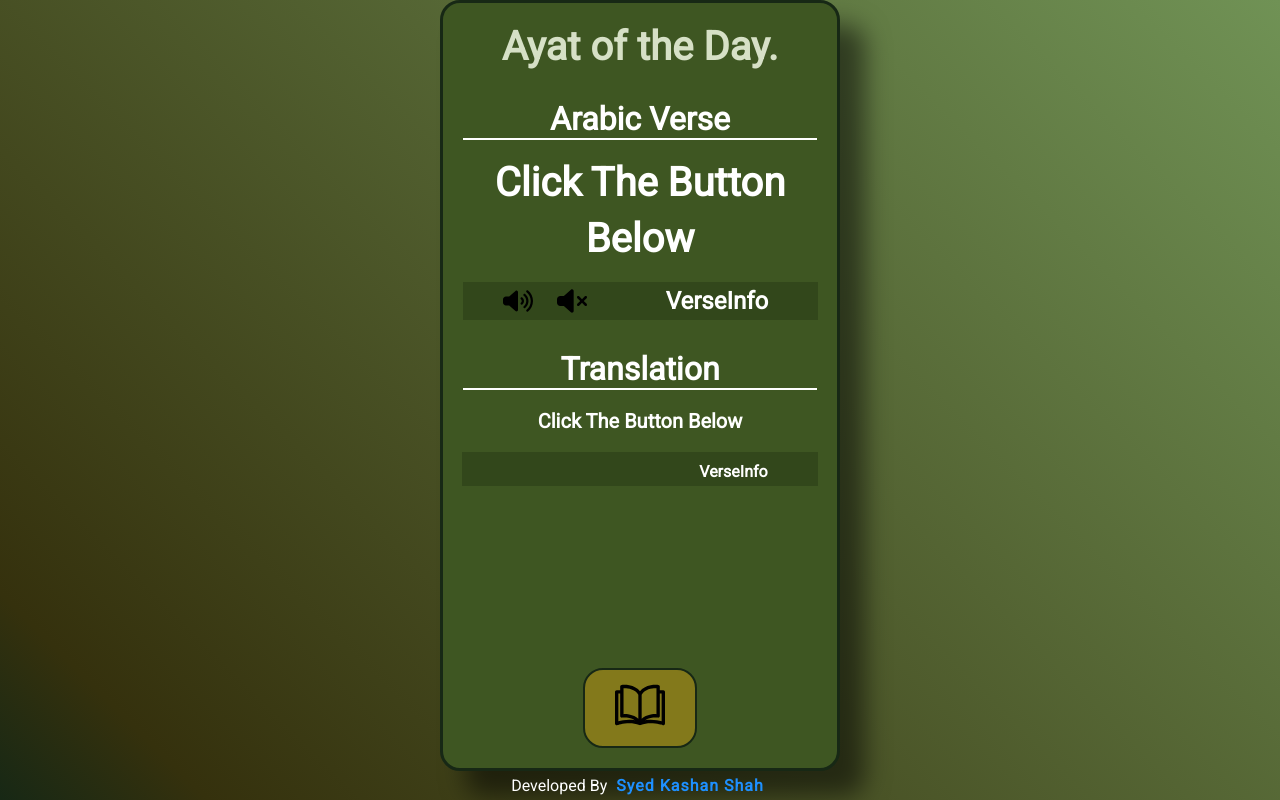
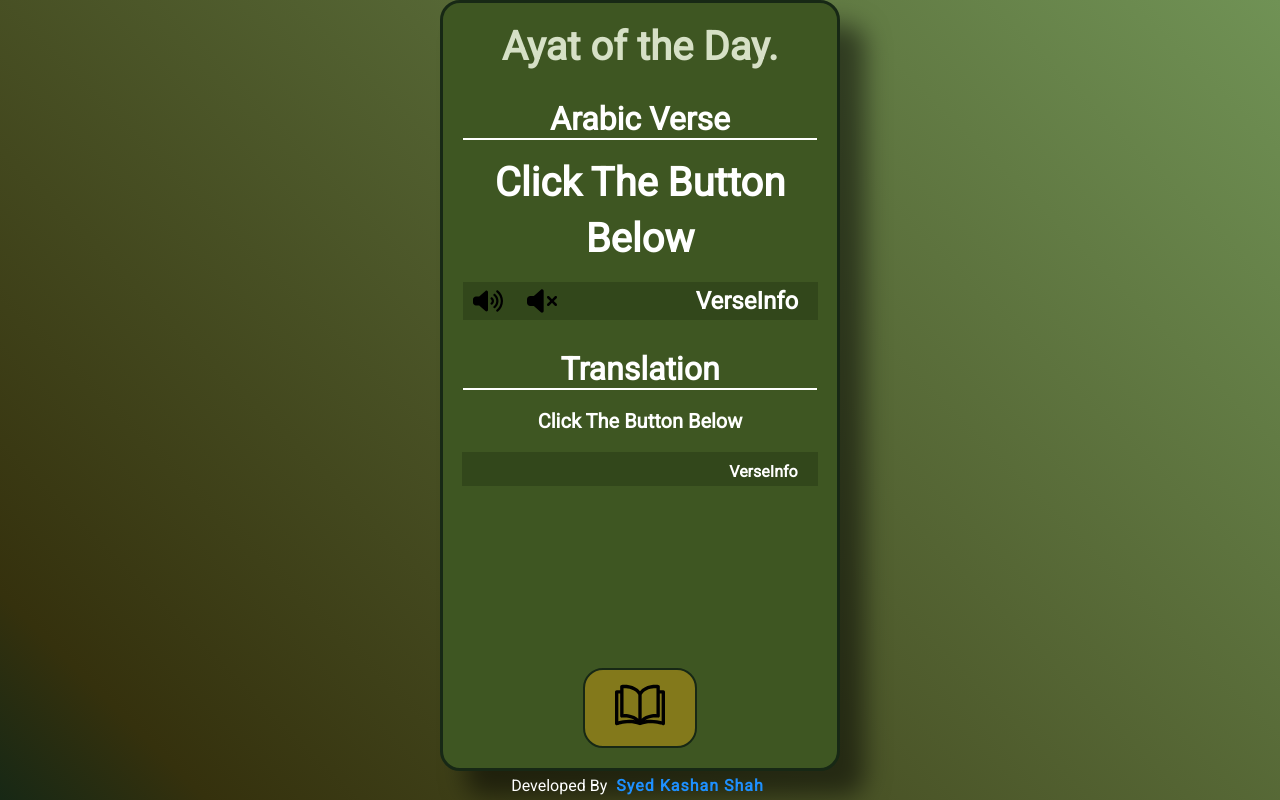
Before and after one commit to OohSorry9/AyahAPI, a plain HTML site: page index.html in a window 1280 px wide. Drawn offline with Linux system fonts and the light colour scheme.

Commit message:
Update styles.css

```diff
--- a/styles.css
+++ b/styles.css
@@ -203,7 +203,6 @@ body{
 .info-container{
     margin: 10px;
     width: 95%;
-    padding: 0 30px;
     display: flex;
     justify-content: end;
     align-items: flex-end;
```
